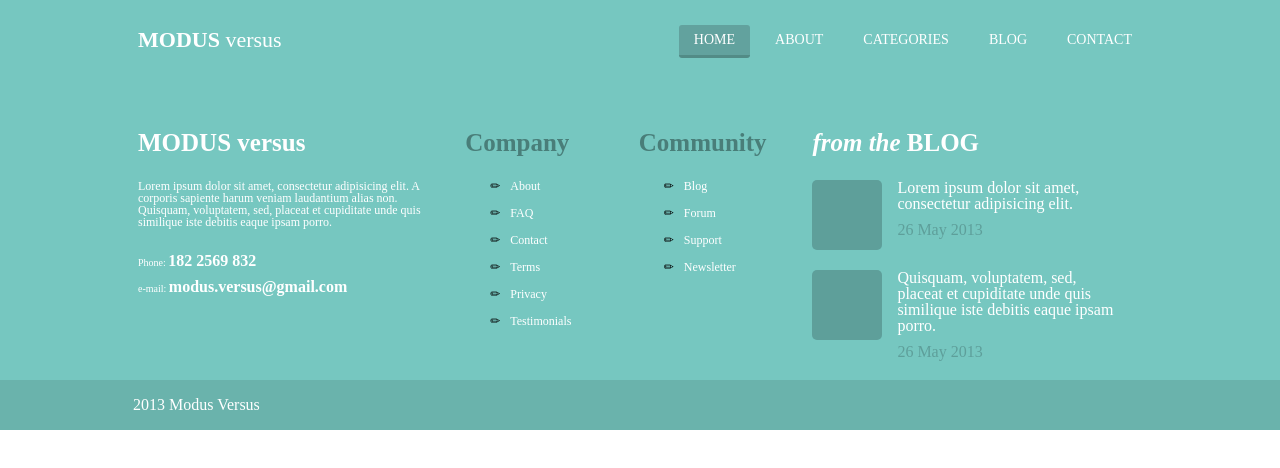
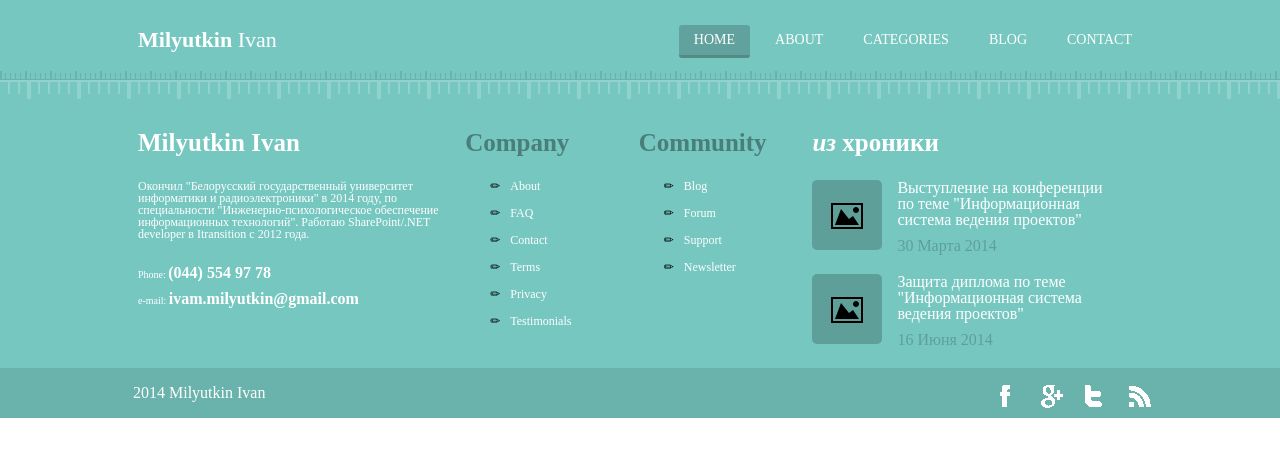
Before and after one commit to imilyutkin/oit-site, a website: page app/src/index.html in a window 1280 px wide. Drawn offline with Linux system fonts and the light colour scheme; files that its build step writes are made by us from their sources.

Commit message:
added images and content

```diff
--- a/app/src/index.html
+++ b/app/src/index.html
@@ -3,7 +3,7 @@
 <head>
 	<meta charset="utf-8">
 	<meta http-equiv="X-UA-Compatible" content="IE=edge">
-	<title>Index page</title>
+	<title>Главная страница</title>
 	<link rel="stylesheet" href="css/styles.css">
 
 	<script src="js/libs/jquery.min.js" type="text/javascript" charset="utf-8"></script>
@@ -13,7 +13,7 @@
 	<header class="header">
 		<div class="layout-line">
 			<div class="logo">
-				<span>MODUS </span>versus
+				<span>Milyutkin </span>Ivan
 			</div>
 			<div class="menu-container">
 				<nav>
@@ -44,13 +44,13 @@
 		<div class="footer-up">
 			<div class="layout-line">
 				<div class="info">
-					<header><span>MODUS</span> versus</header>
+					<header><span>Milyutkin</span> Ivan</header>
 					<article>
-						Lorem ipsum dolor sit amet, consectetur adipisicing elit. A corporis sapiente harum veniam laudantium alias non. Quisquam, voluptatem, sed, placeat et cupiditate unde quis similique iste debitis eaque ipsam porro.
+						Окончил "Белорусский государственный университет информатики и радиоэлектроники" в 2014 году, по специальности "Инженерно-психологическое обеспечение информационных технологий". Работаю SharePoint/.NET developer в Itransition c 2012 года.
 					</article>
 					<footer>
-						<div class="phone">Phone: <span>182 2569 832</span></div>
-						<div class="email">e-mail: <span>modus.versus@gmail.com</span></div>
+						<div class="phone">Phone: <span>(044) 554 97 78</span></div>
+						<div class="email">e-mail: <span>ivam.milyutkin@gmail.com</span></div>
 					</footer>
 				</div>
 				<div class="company">
@@ -82,16 +82,16 @@
 					</article>
 				</div>
 				<div class="from-the-blog">
-					<header><i>from the</i><span> BLOG</span></header>
+					<header><i>из</i><span> хроники</span></header>
 					<article>
 						<div class="image-rectangle">
 							<span class="icon-image"></span>
 						</div>
 						<div class="text-block">
 							<div class="text">
-								Lorem ipsum dolor sit amet, consectetur adipisicing elit.
+								Выступление на конференции по теме "Информационная система ведения проектов"
 							</div>
-							<div class="date">26 May 2013</div>
+							<div class="date">30 Марта 2014</div>
 						</div>
 						<div class="clear"></div>
 					</article>
@@ -101,9 +101,9 @@
 						</div>
 						<div class="text-block">
 							<div class="text">
-								Quisquam, voluptatem, sed, placeat et cupiditate unde quis similique iste debitis eaque ipsam porro.
+								Защита диплома по теме "Информационная система ведения проектов"
 							</div>
-							<div class="date">26 May 2013</div>
+							<div class="date">16 Июня 2014</div>
 						</div>
 						<div class="clear"></div>
 					</article>
@@ -115,12 +115,12 @@
 			<div class="layout-line">
 				<div class="footer-info">
 					<div class="footer-company">
-						2013 Modus Versus
+						2014 Milyutkin Ivan
 					</div>
 					<div class="social-networks">
-						<div class="social-icon facebook"></div>
+						<a href="https://www.facebook.com/ivan.milyutkin"><div class="social-icon facebook"></div></a>
 						<div class="social-icon google"></div>
-						<div class="social-icon twitter"></div>
+						<a href="https://twitter.com/imilyutkin"><div class="social-icon twitter"></div></a>
 						<div class="social-icon rss"></div>
 					</div>
 					<div class="clear"></div>
```
Also changed, not shown: gulpfile.js (+12 -0 lines), app/build/assets/images/footer-bg.png (added), app/build/assets/images/footer-social-icons.png (added), app/build/assets/images/header-bg.png (added), app/build/assets/images/icons/sprites.svg (added), app/build/assets/index.html, app/build/assets/js/libs/jquery.flexslider.min.js (deleted), app/src/images/footer-bg.png (added), app/src/images/footer-social-icons.png (added), app/src/images/header-bg.png (added), app/src/images/icons/sprites.svg (added).
